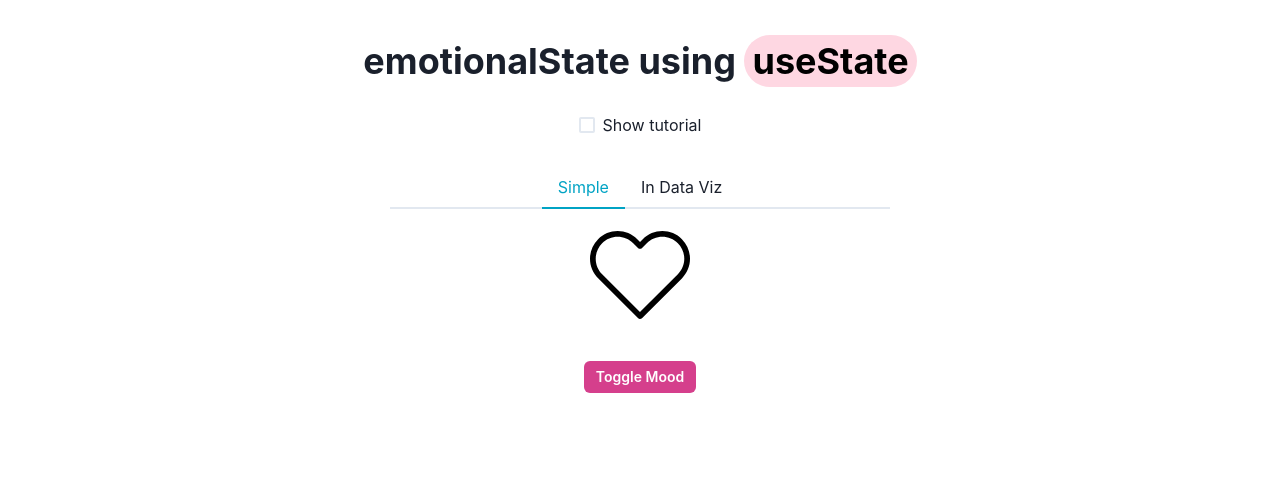
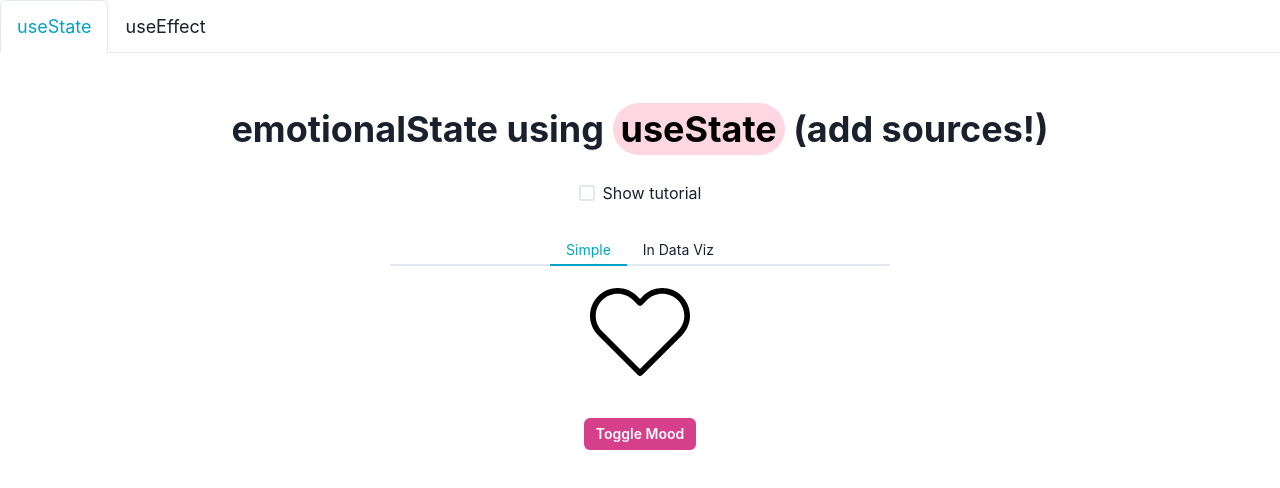
Before and after one commit to kelsey-n/kelsey-n.github.io, a React (Create React App) app: page /about in a window 1280 px wide. Shown: the top 488 px of the page. Built offline with nearby package versions, Linux system fonts and the light colour scheme.

Commit message:
add overall site navigation

```diff
--- a/src/App.js
+++ b/src/App.js
@@ -1,51 +1,82 @@
+import React from "react";
+// import { useRoutes, A } from "hookrouter";
+// import { Routes, Route, Link, BrowserRouter as Router } from "react-router-dom";
 import {
   ChakraProvider,
-  Heading,
-  VStack,
-  Checkbox,
-  Highlight,
   Tabs,
   TabList,
   TabPanels,
   Tab,
   TabPanel,
 } from "@chakra-ui/react";
-import { useState } from "react";
 
-import Heart from "./components/Mood";
-import Moods from "./components/Moods";
-import MoodTutorial from "./components/MoodTutorial";
-import MoodsTutorial from "./components/MoodsTutorial";
+import UseStatePage from "./components/UseStatePage";
 
 function App() {
-  // Set state of checkbox
-  const [checked, setChecked] = useState(false);
-
   return (
     <ChakraProvider>
-      <VStack spacing="30px">
-        <Heading mt={10}>
-          <Highlight
-            query="usestate"
-            styles={{ px: "2", py: "1", rounded: "full", bg: "pink.100" }}
-          >
-            emotionalState using useState
-          </Highlight>
-        </Heading>
-        <Checkbox onChange={() => setChecked(!checked)}>Show tutorial</Checkbox>
-        <Tabs align="center" variant="line" colorScheme={"cyan"} width={500}>
-          <TabList>
-            <Tab>Simple</Tab>
-            <Tab>In Data Viz</Tab>
-          </TabList>
-          <TabPanels>
-            <TabPanel>{!checked ? <Heart /> : <MoodTutorial />}</TabPanel>
-            <TabPanel>{!checked ? <Moods /> : <MoodsTutorial />}</TabPanel>
-          </TabPanels>
-        </Tabs>
-      </VStack>
+      <Tabs variant={"enclosed"} size="lg" colorScheme={"cyan"}>
+        <TabList>
+          <Tab>useState</Tab>
+          <Tab>useEffect</Tab>
+        </TabList>
+        <TabPanels>
+          <TabPanel>
+            <UseStatePage />
+          </TabPanel>
+          <TabPanel>
+            <p>Coming soon!</p>
+          </TabPanel>
+        </TabPanels>
+      </Tabs>
     </ChakraProvider>
   );
 }
 
 export default App;
+
+// using React Router
+// function App() {
+//   return (
+//     <div className="App">
+//       <Router>
+//         <div>
+//           <ul>
+//             <li>
+//               <Link to="/about">About</Link>
+//             </li>
+//             <li>
+//               <Link to="/users">Users</Link>
+//             </li>
+//             <li>
+//               <Link to="/contact">Contact</Link>
+//             </li>
+//           </ul>
+//           <Routes>
+//             <Route path="/about" element={<UseStatePage />} />
+//             <Route path="/users" element={<UseStatePage />} />
+//             <Route path="/contact" element={<UseStatePage />} />
+//           </Routes>
+//         </div>
+//       </Router>
+//     </div>
+//   );
+// }
+
+// Using hookrouter
+// function App() {
+//   const routes = {
+//     "/user": () => <useStatePage />,
+//     "/about": () => <useStatePage />,
+//     "/contact": () => <useStatePage />,
+//   };
+//   const routeResult = useRoutes(routes);
+//   return (
+//     <div>
+//       <A href="/user">Users Page</A>
+//       <A href="/about">About Page</A>
+//       <A href="/contact">Contacts Page</A>
+//       {routeResult}
+//     </div>
+//   );
+// }
--- /dev/null
+++ b/src/components/UseStatePage.js
@@ -0,0 +1,55 @@
+import {
+  ChakraProvider,
+  Heading,
+  VStack,
+  Checkbox,
+  Highlight,
+  Tabs,
+  TabList,
+  TabPanels,
+  Tab,
+  TabPanel,
+} from "@chakra-ui/react";
+import { useState } from "react";
+
+import Heart from "./Mood";
+import Moods from "./Moods";
+import MoodTutorial from "./MoodTutorial";
+import MoodsTutorial from "./MoodsTutorial";
+
+function UseStatePage() {
+  // Set state of checkbox
+  const [checked, setChecked] = useState(false);
+
+  return (
+    <VStack spacing="30px">
+      <Heading mt={10}>
+        <Highlight
+          query="usestate"
+          styles={{ px: "2", py: "1", rounded: "full", bg: "pink.100" }}
+        >
+          emotionalState using useState (add sources!)
+        </Highlight>
+      </Heading>
+      <Checkbox onChange={() => setChecked(!checked)}>Show tutorial</Checkbox>
+      <Tabs
+        align="center"
+        variant="line"
+        colorScheme={"cyan"}
+        width={500}
+        size={"sm"}
+      >
+        <TabList>
+          <Tab>Simple</Tab>
+          <Tab>In Data Viz</Tab>
+        </TabList>
+        <TabPanels>
+          <TabPanel>{!checked ? <Heart /> : <MoodTutorial />}</TabPanel>
+          <TabPanel>{!checked ? <Moods /> : <MoodsTutorial />}</TabPanel>
+        </TabPanels>
+      </Tabs>
+    </VStack>
+  );
+}
+
+export default UseStatePage;
```
Also changed, not shown: src/router.js (added, +9 -0 lines), 1 other file (tests, documents, lock files or other folders).
